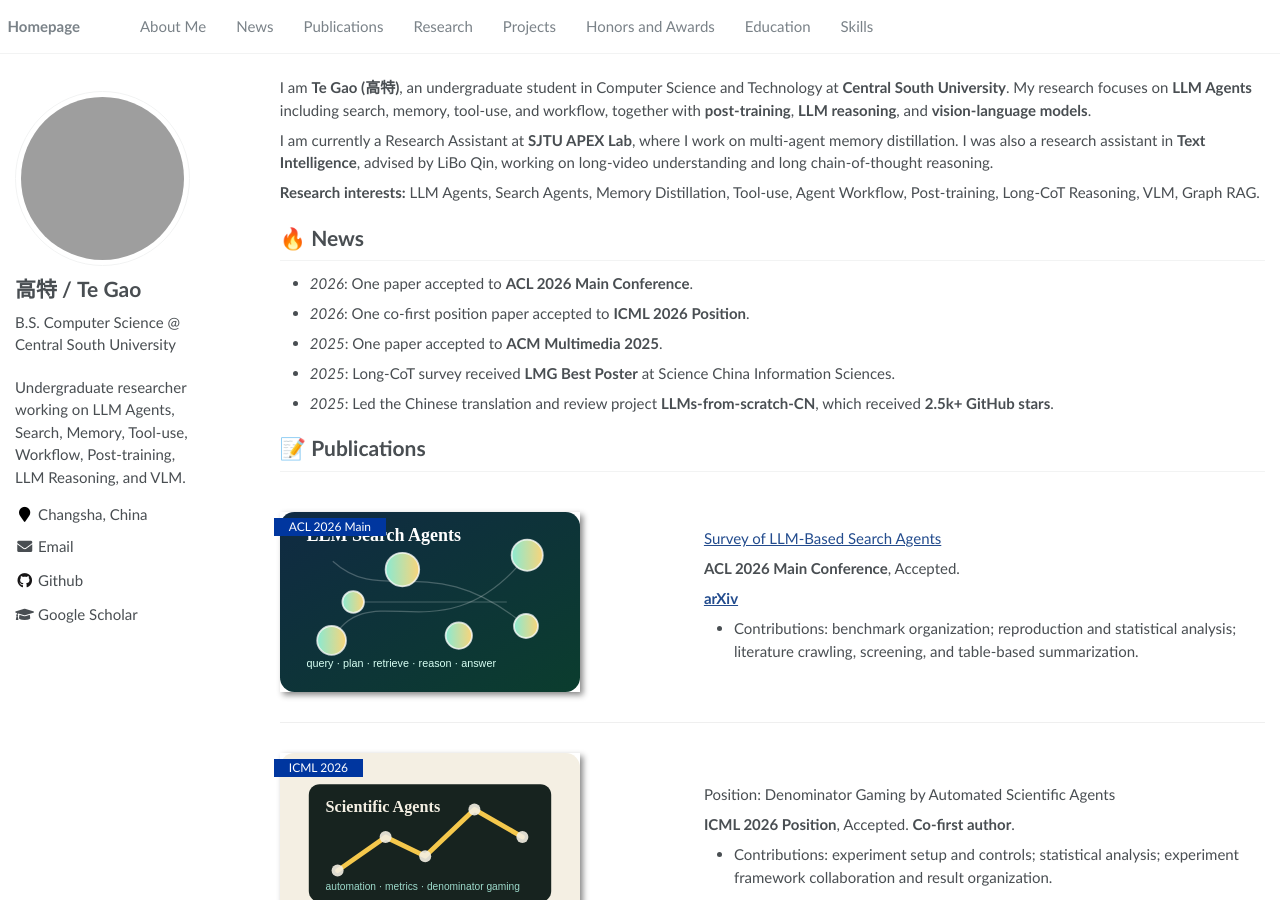
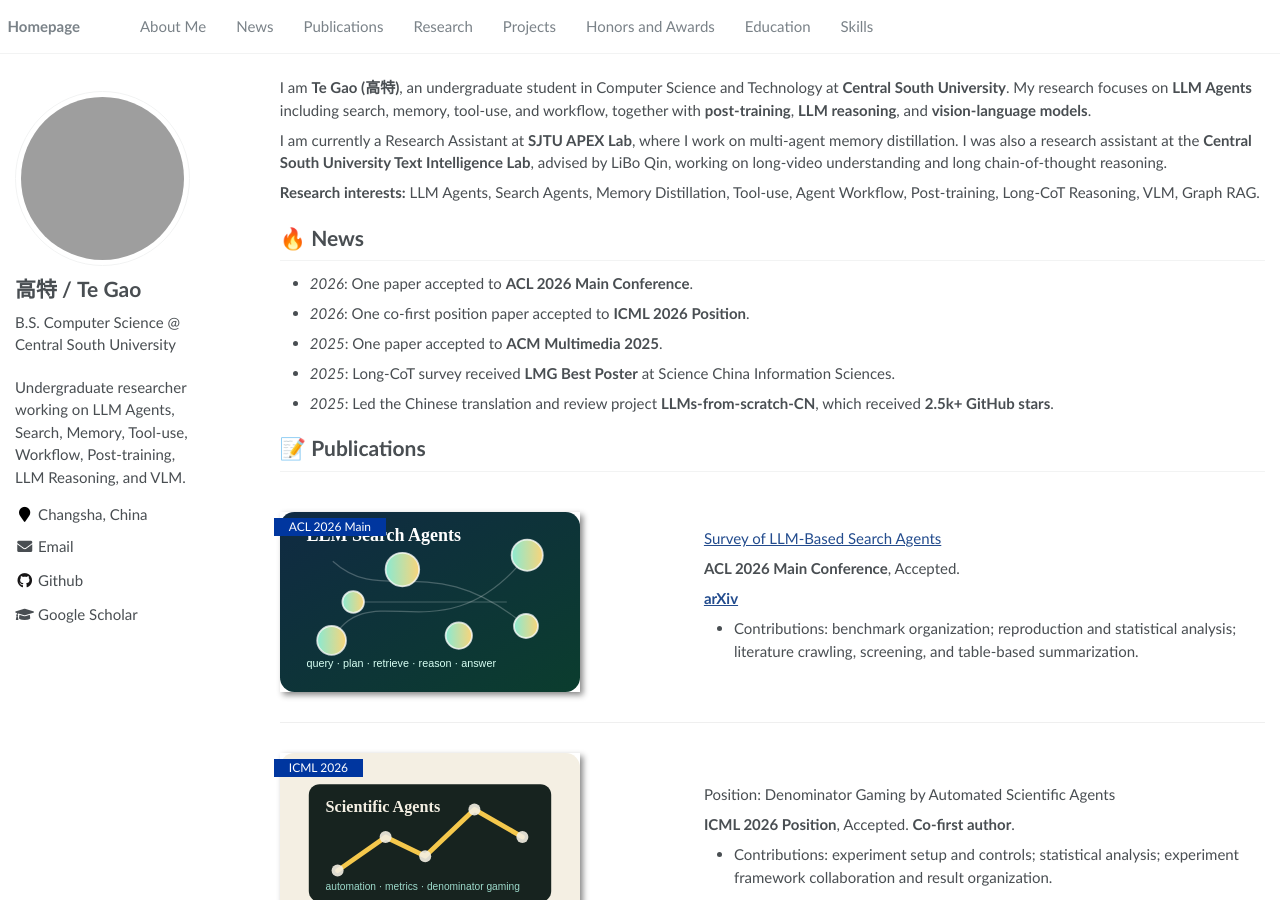
Before and after one commit to GoatCsu/GoatCsu.github.io, a Jekyll site: the page built from _pages/about.md, in a window 1280 px wide and 900 px high. Built offline with Jekyll 4.4.1, drawn with Linux system fonts in a browser that asks for light colours; some of the changed text lies outside the part shown; grey boxes are pictures that could not be loaded.

Commit message:
Use full Text Intelligence Lab name

```diff
--- a/_pages/about.md
+++ b/_pages/about.md
@@ -12,7 +12,7 @@ redirect_from:
 
 I am **Te Gao (高特)**, an undergraduate student in Computer Science and Technology at **Central South University**. My research focuses on **LLM Agents** including search, memory, tool-use, and workflow, together with **post-training**, **LLM reasoning**, and **vision-language models**.
 
-I am currently a Research Assistant at **SJTU APEX Lab**, where I work on multi-agent memory distillation. I was also a research assistant in **Text Intelligence**, advised by LiBo Qin, working on long-video understanding and long chain-of-thought reasoning.
+I am currently a Research Assistant at **SJTU APEX Lab**, where I work on multi-agent memory distillation. I was also a research assistant at the **Central South University Text Intelligence Lab**, advised by LiBo Qin, working on long-video understanding and long chain-of-thought reasoning.
 
 **Research interests:** LLM Agents, Search Agents, Memory Distillation, Tool-use, Agent Workflow, Post-training, Long-CoT Reasoning, VLM, Graph RAG.
 
@@ -87,7 +87,7 @@ Position: Denominator Gaming by Automated Scientific Agents
 - Constructed a Neo4j Graph RAG memory module with entropy-based conflict filtering to improve recall consistency and memory retention in long-context scenarios.
 - On GAIA Benchmark, improved Qwen2.5-7B without fine-tuning from Pass@1 43.6 to 57.0 (+13.4), using GPT-4o as teacher.
 
-## Text Intelligence · LiBo Qin Group
+## Central South University Text Intelligence Lab · LiBo Qin Group
 *2024.11 - 2025.05*
 **Long-video understanding, reasoning enhancement, and long chain-of-thought**
 
```
